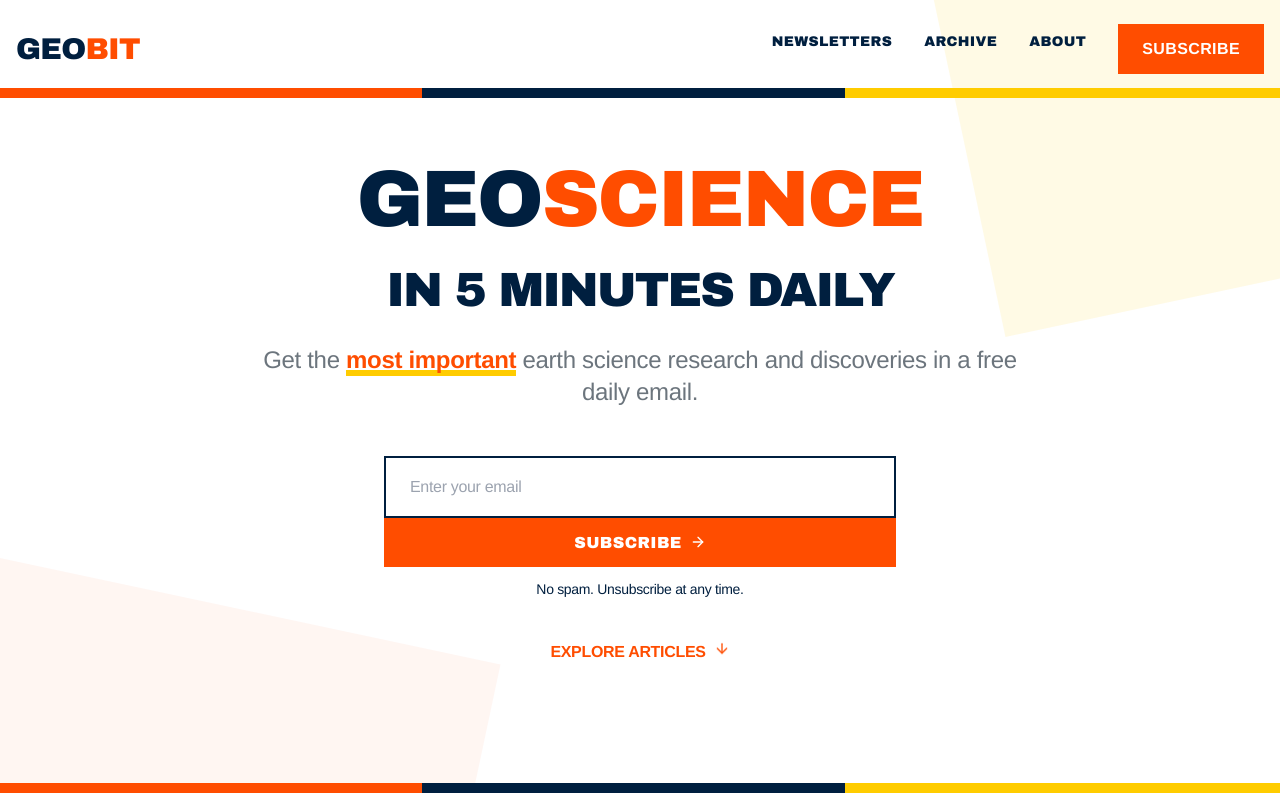
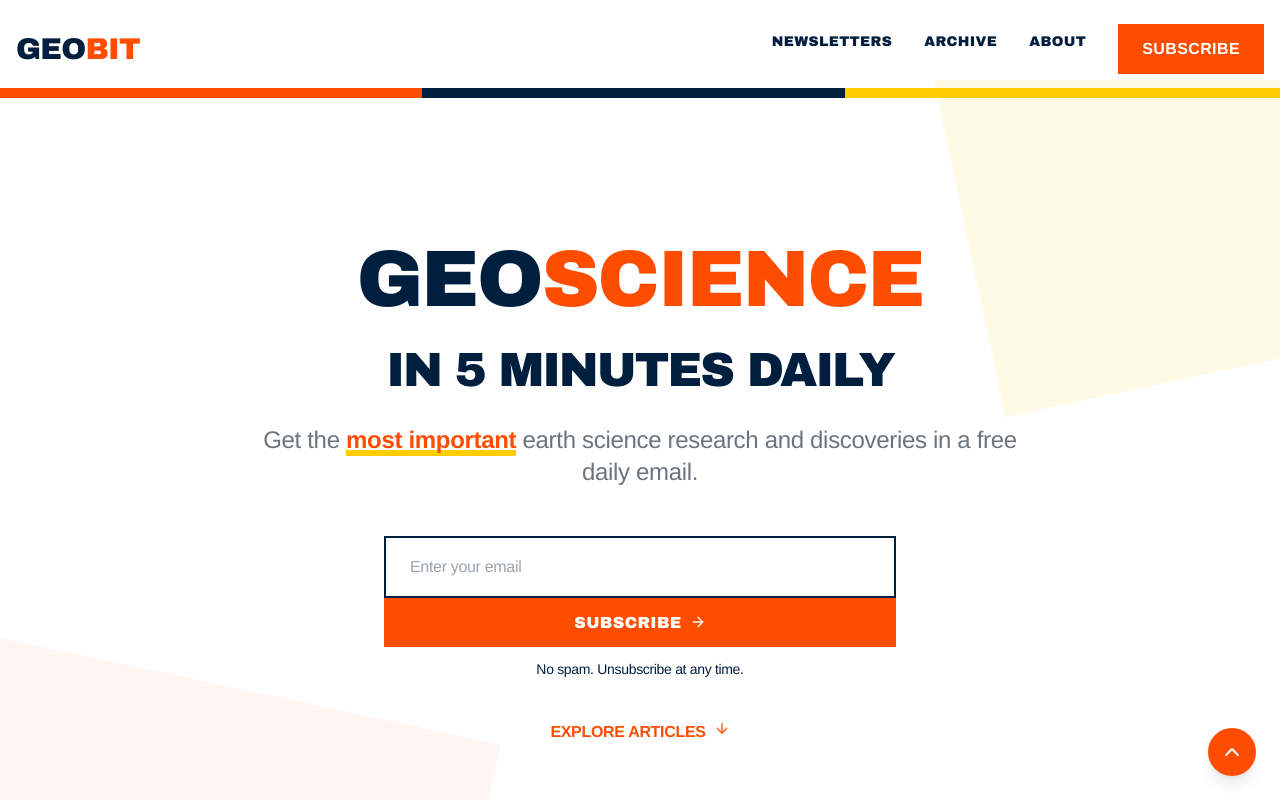
Before and after one commit to szilarddenes/geobit, a Next.js app: page / in a window 1280 px wide. Shown: the top 800 px of the page. Built offline with nearby package versions, Linux system fonts and the light colour scheme; no server answers; a web font is replaced by a local one.

Commit message:
Update Layout component with Diadora Bright Delivery enhancements

```diff
--- a/src/components/layout/Layout.js
+++ b/src/components/layout/Layout.js
@@ -3,7 +3,7 @@
 import Footer from './Footer';
 
 export default function Layout({ children, title, description }) {
-  const pageTitle = title ? `${title} | GeoBit` : 'GeoBit - TLDR for Geoscientists';
+  const pageTitle = title ? `${title} | GeoBit` : 'GeoBit - Geoscience TLDR';
   const pageDescription = description || 'A TLDR-style newsletter for geoscientists with the latest research news';
 
   return (
@@ -13,15 +13,40 @@
         <meta name="description" content={pageDescription} />
         <meta name="viewport" content="width=device-width, initial-scale=1" />
         <link rel="icon" href="/favicon.ico" />
+
+        {/* Add Square721 font or fallback to system fonts */}
+        <link
+          href="https://fonts.googleapis.com/css2?family=Roboto+Condensed:wght@400;700&display=swap"
+          rel="stylesheet"
+        />
+
+        {/* Add preconnect hints for performance */}
         <link rel="preconnect" href="https://fonts.googleapis.com" />
         <link rel="preconnect" href="https://fonts.gstatic.com" crossOrigin="true" />
-        <link href="https://fonts.googleapis.com/css2?family=Inter:wght@400;500;600;700&display=swap" rel="stylesheet" />
+
+        {/* Open Graph and Twitter card data for sharing */}
+        <meta property="og:title" content={pageTitle} />
+        <meta property="og:description" content={pageDescription} />
+        <meta property="og:type" content="website" />
+        <meta property="og:image" content="/images/og-image.jpg" />
+        <meta name="twitter:card" content="summary_large_image" />
       </Head>
 
       <div className="flex flex-col min-h-screen bg-white">
         <Header />
-        <main className="flex-grow">{children}</main>
+        <main className="flex-grow pt-20">{children}</main>
         <Footer />
+
+        {/* Back to top button */}
+        <button
+          onClick={() => window.scrollTo({ top: 0, behavior: 'smooth' })}
+          className="fixed bottom-6 right-6 p-3 bg-primary text-white rounded-full shadow-lg hover:bg-primary-600 transition-all duration-300 z-40"
+          aria-label="Back to top"
+        >
+          <svg xmlns="http://www.w3.org/2000/svg" width="24" height="24" viewBox="0 0 24 24" fill="none" stroke="currentColor" strokeWidth="2" strokeLinecap="round" strokeLinejoin="round">
+            <polyline points="18 15 12 9 6 15"></polyline>
+          </svg>
+        </button>
       </div>
     </>
   );
```
